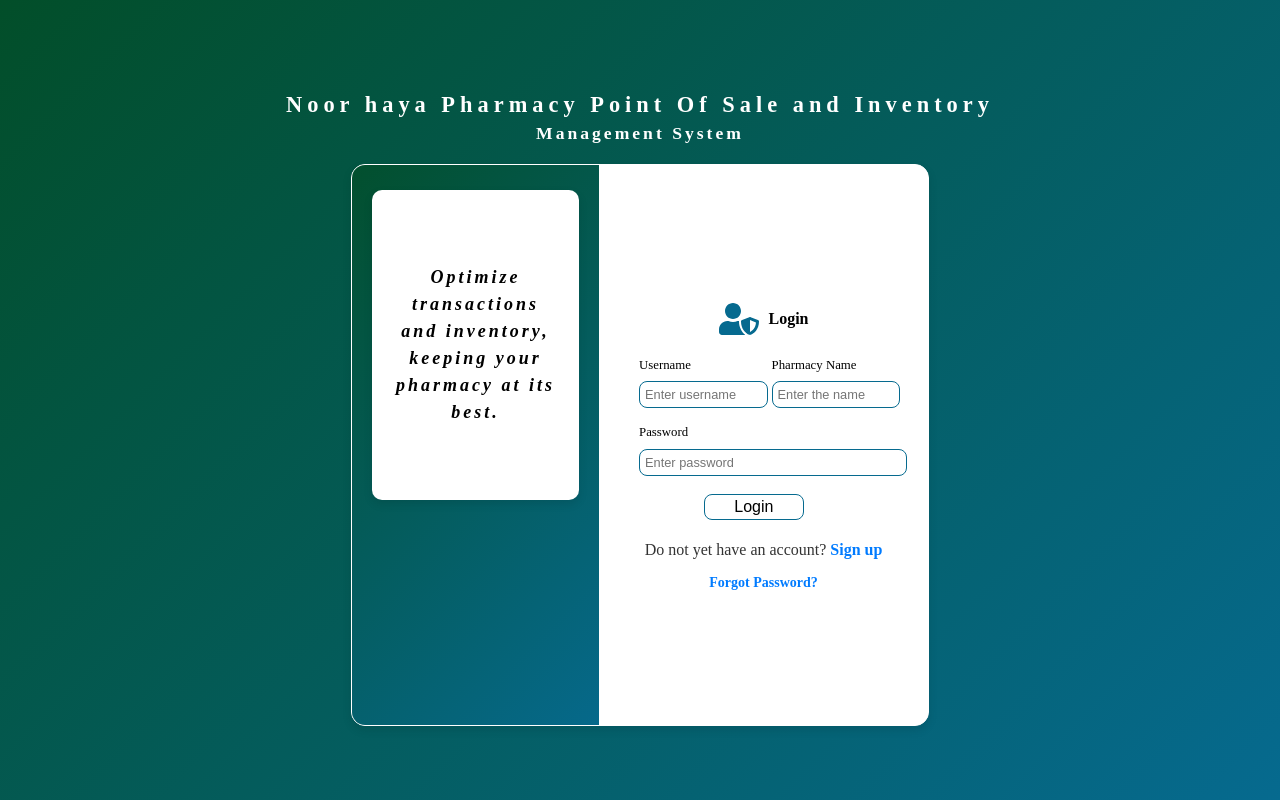
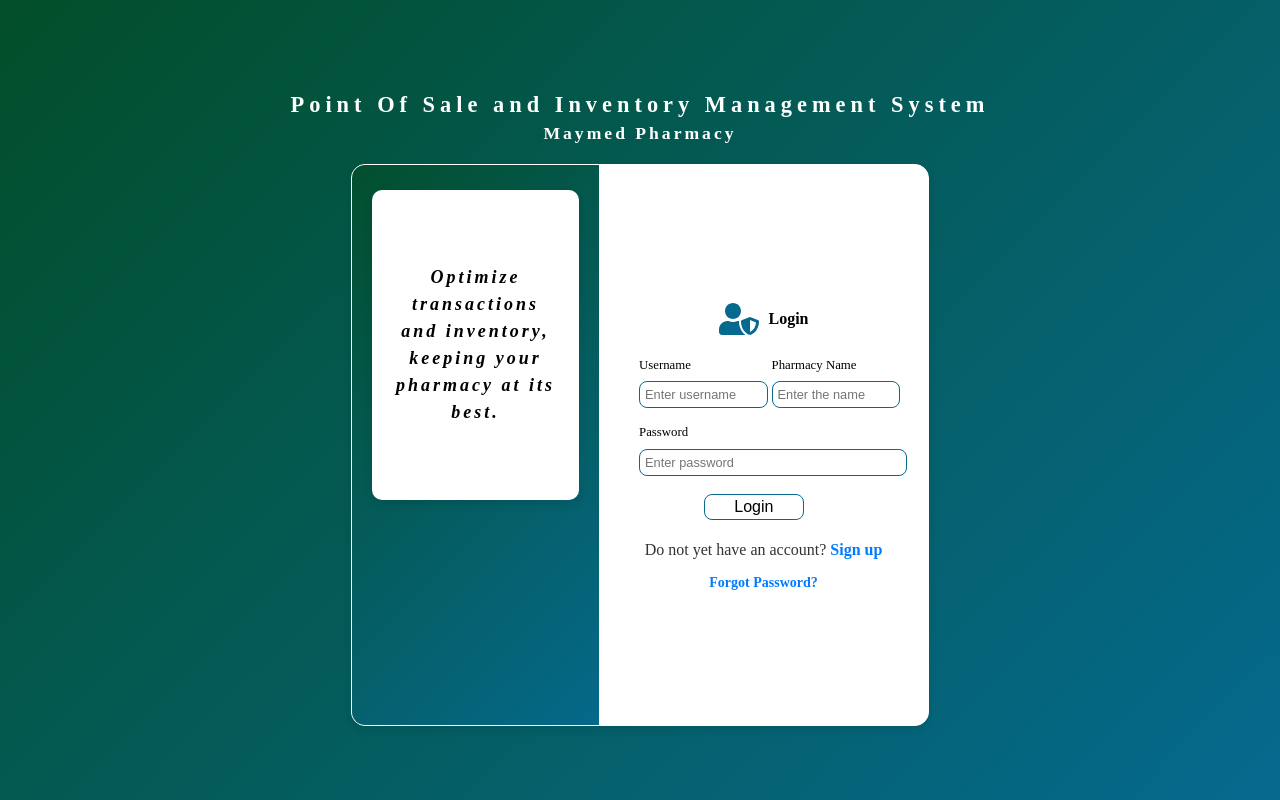
Before and after one commit to pharmacysystem950-hub/noorhayapharmacysystem, a React (Create React App) app: page / in a window 1280 px wide. Built offline with nearby package versions, Linux system fonts and the light colour scheme.

Commit message:
Update title

```diff
--- a/src/components/Appbar.js
+++ b/src/components/Appbar.js
@@ -37,7 +37,7 @@ const Appbar = ({ isSidebarOpen, handleLogout }) => {
 return (
   <div className={`app-bar-container ${isSidebarOpen ? "" : "closed"}`}>
     <div className="app-bar-titles">
-      NOOR HAYA PHARMACY POINT OF SALE AND INVENTORY MANAGEMENT SYSTEM
+      POINT OF SALE AND INVENTORY MANAGEMENT SYSTEM MAYMED PHARMACY
     </div>
 
     <div
--- a/src/pages/About.js
+++ b/src/pages/About.js
@@ -4,9 +4,9 @@ import "../styles/About.css"; // Make sure your About.css is styled nicely
 const About = () => {
   return (
     <div className="about-container">
-      <h1>Noor haya Point Of Sale and Inventory Management System</h1>
+      <h1>Point Of Sale and Inventory Management System Maymed Pharmacy</h1>
       <p>
-        The <strong>Point Of Sale and Inventory Management System for Noor haya Pharmacy</strong> is designed to streamline the daily operations of the pharmacy by providing
+        The <strong>Point Of Sale and Inventory Management System Maymed Pharmacy</strong> is designed to streamline the daily operations of the pharmacy by providing
         an easy-to-use and efficient platform for managing products, stocks, and sales.
         This system allows the admin to easily navigate between different sections and
         perform important tasks that ensure smooth business operations.
--- a/src/pages/LoginPage.js
+++ b/src/pages/LoginPage.js
@@ -46,8 +46,8 @@ const LoginPage = ({ setIsAuthenticated }) => {
             <div className="pharmacy-header">
                 <div className="pharmacy-logo"></div>
                 <div className="header-text">
-                    <h2>Noor haya Pharmacy Point Of Sale and Inventory</h2>
-                    <h3>Management System</h3>
+                    <h2>Point Of Sale and Inventory Management System</h2>
+                    <h3>Maymed Pharmacy</h3>
 
                 </div>
             </div>
```
